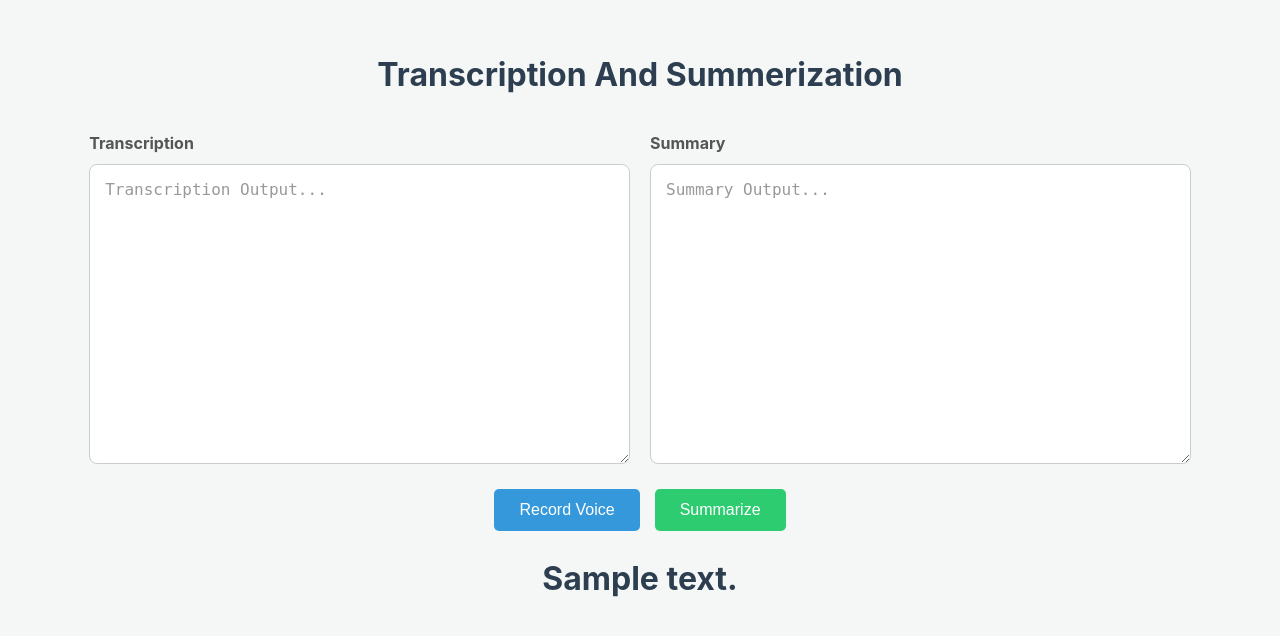
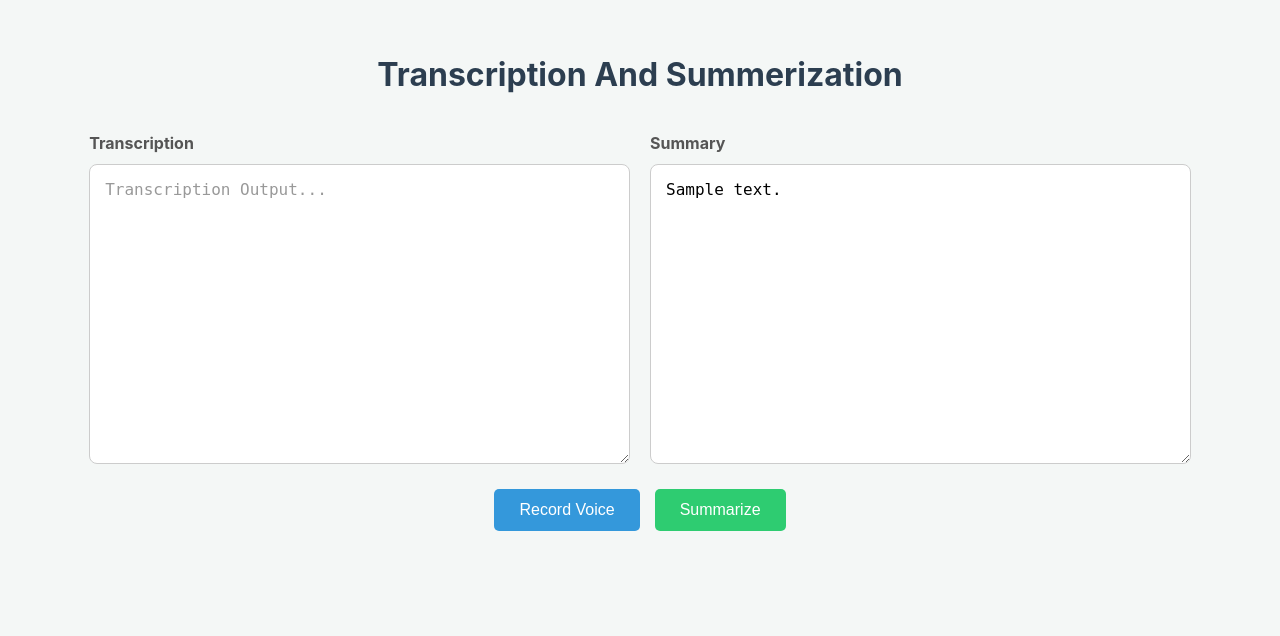
Before and after one commit to RitikDutta/ai_engineer_pre_work, a Flask app: template templates/index.html in a window 1280 px wide. Shown: the top 636 px of the page. Run offline with Flask 3, Linux system fonts and the light colour scheme; the template is opened without the code that fills it: most values are stand-ins (such as "Sample title", 1, 10 or a date in 2020).

Commit message:
added actual summary in place of placeholders

```diff
--- a/templates/index.html
+++ b/templates/index.html
@@ -14,7 +14,7 @@
                 </div>
                 <div class="textarea-wrapper">
                     <label for="summary">Summary</label>
-                    <textarea id="summary" name="summary" placeholder="Summary Output..." readonly></textarea>
+                    <textarea id="summary" name="summary" placeholder="Summary Output..." readonly>{{summary}}</textarea>
                 </div>
             </div>
 
@@ -23,7 +23,6 @@
                 <button type="submit" id="submit-btn" value="Submit">Summarize</button>
             </div>
         </form>
-        <h1>{{summary}}</h1>
 
 
         <!-- speech recognition -->
@@ -74,5 +73,6 @@
                 console.error("Speech recognition error", event.error);
             };
         </script>
+
     </body>
 </html>
```
